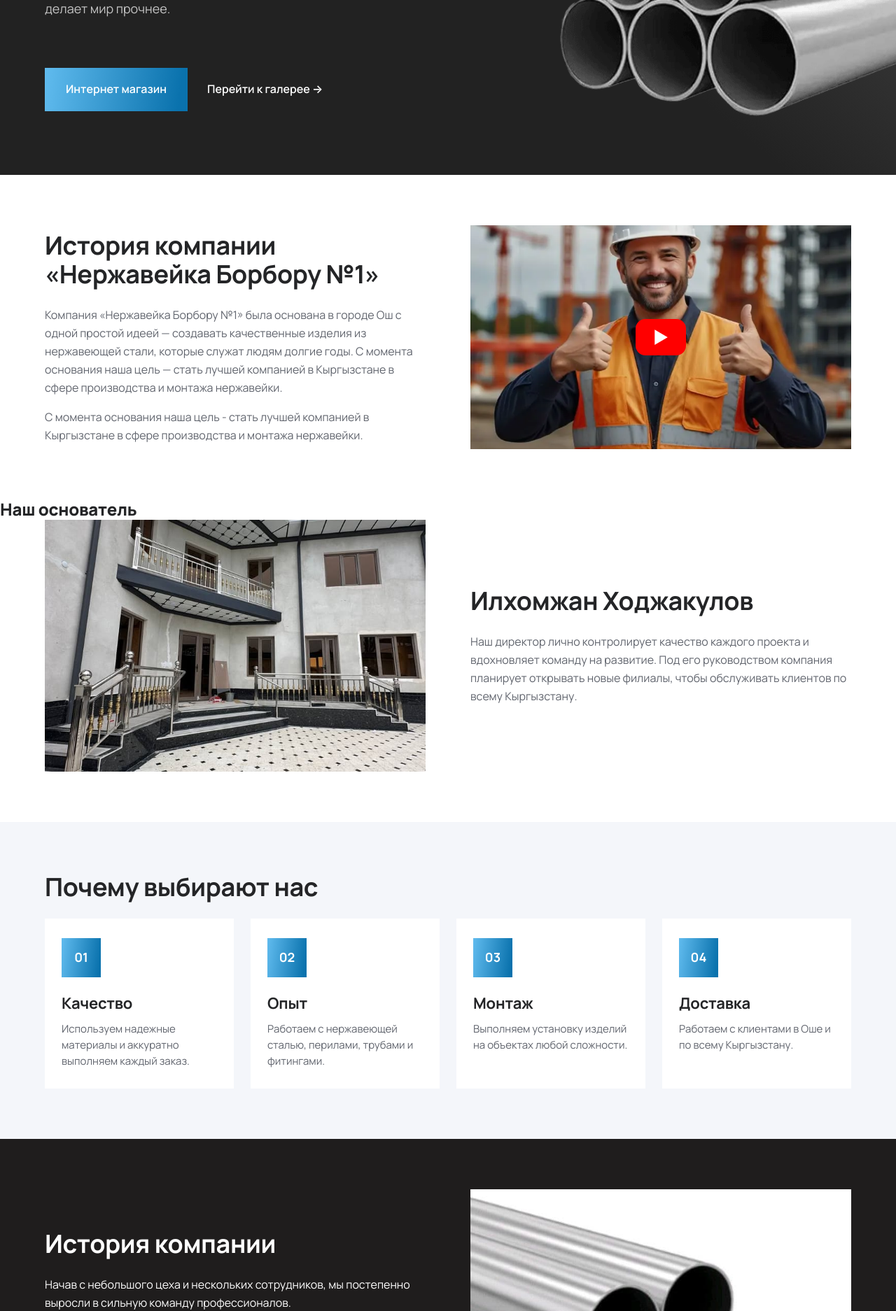
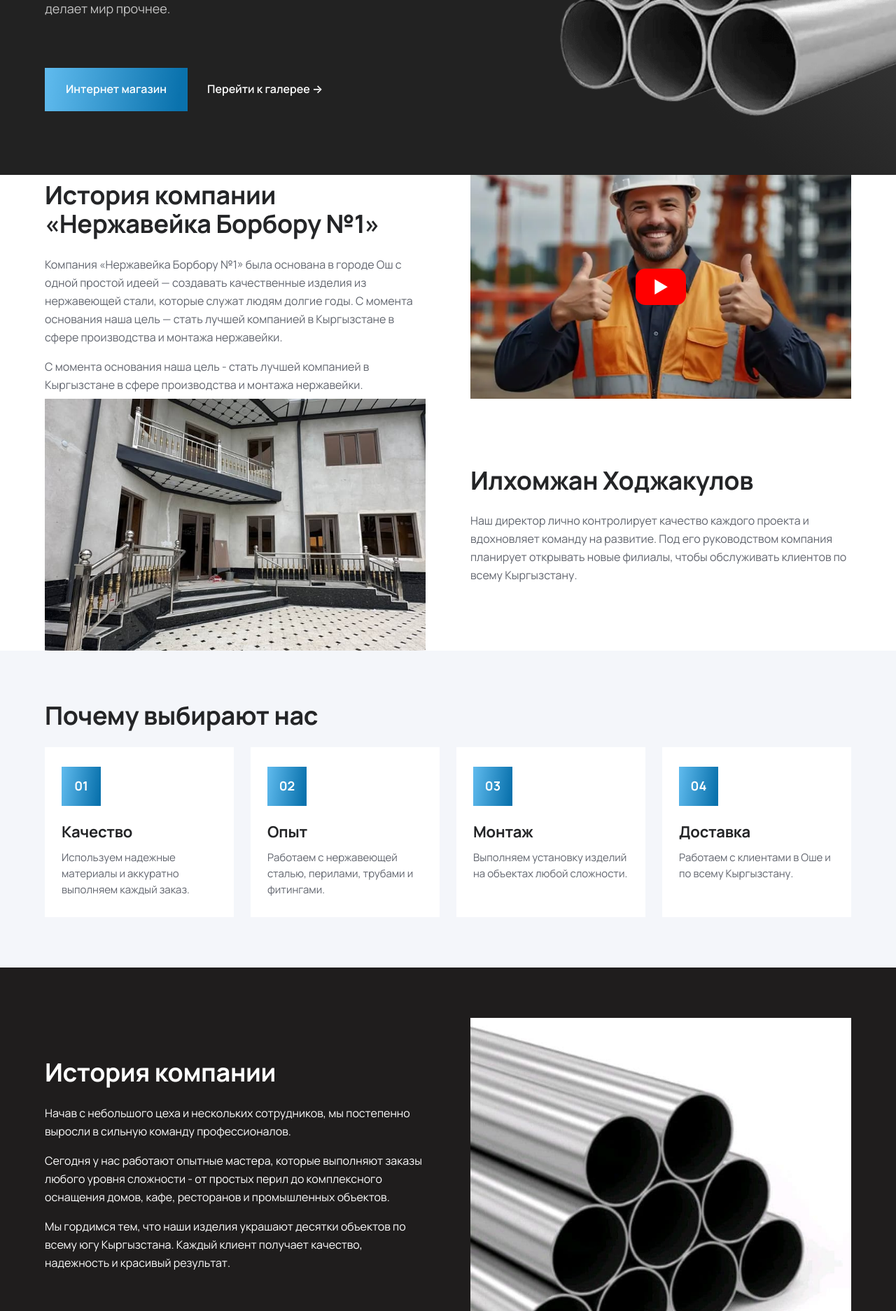
Before and after one commit to nm-backend/nerzhaveyka.kg, a Django app: template templates/about.html in a window 1280 px wide. Shown: the part 458-2332 px from the top of the page at 70% size. Run offline with Django 5.2, Linux system fonts and the light colour scheme; the template is opened without the code that fills it, so the values that code supplies are empty.

Commit message:
fix bugs
fix bugs after myself

```diff
--- a/static/css/style.css
+++ b/static/css/style.css
@@ -1483,7 +1483,9 @@ h3 {
 }
 
 .about-intro,
-.about-founder,
+.about-founder{
+  margin-left: 00px;
+}
 .about-benefits {
   background: #fff;
   padding: 72px 0;
--- a/templates/about.html
+++ b/templates/about.html
@@ -51,7 +51,7 @@
 </section>
 
 <section class="about-founder">
-  <h1>Наш основатель</h1>
+
   <div class="container about-founder-grid">
     <div class="about-founder-img">
       <img src="{% static 'img/catalog-installation.jpg' %}" alt="Основатель компании">
```
